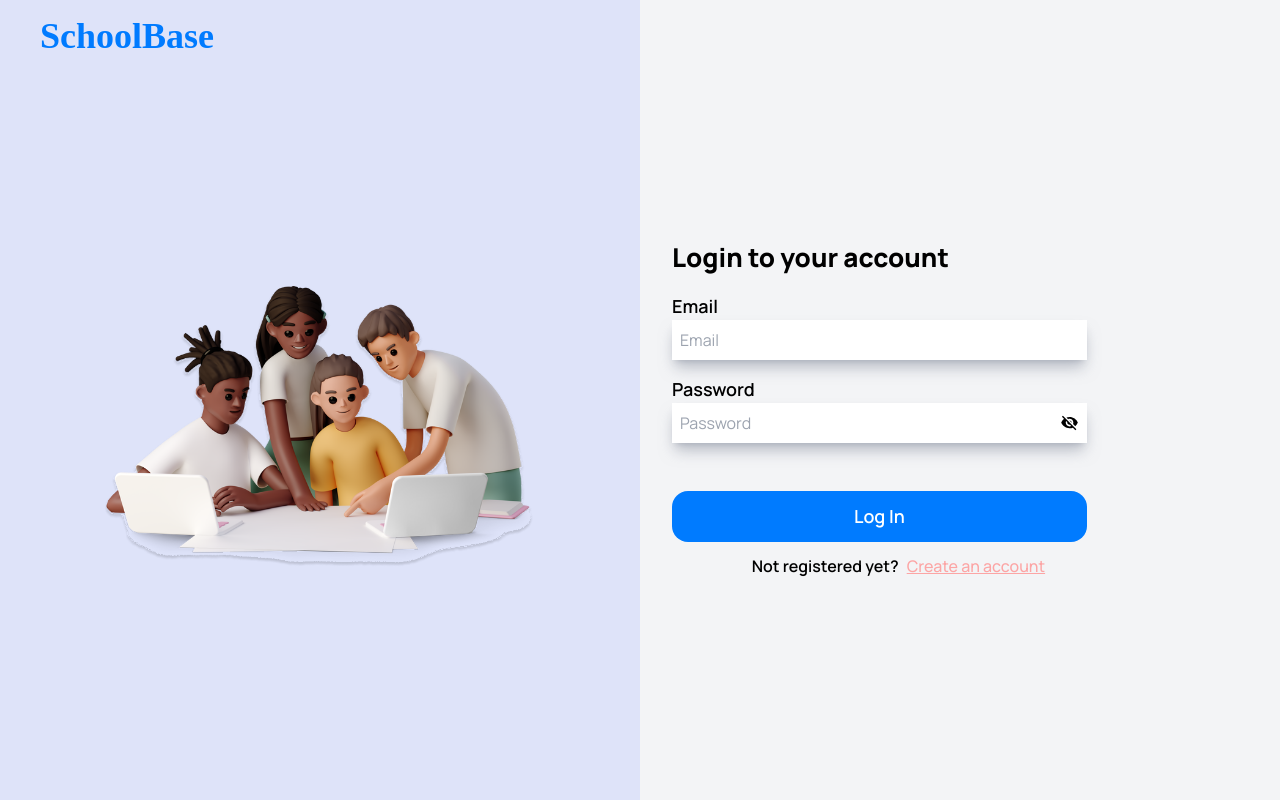
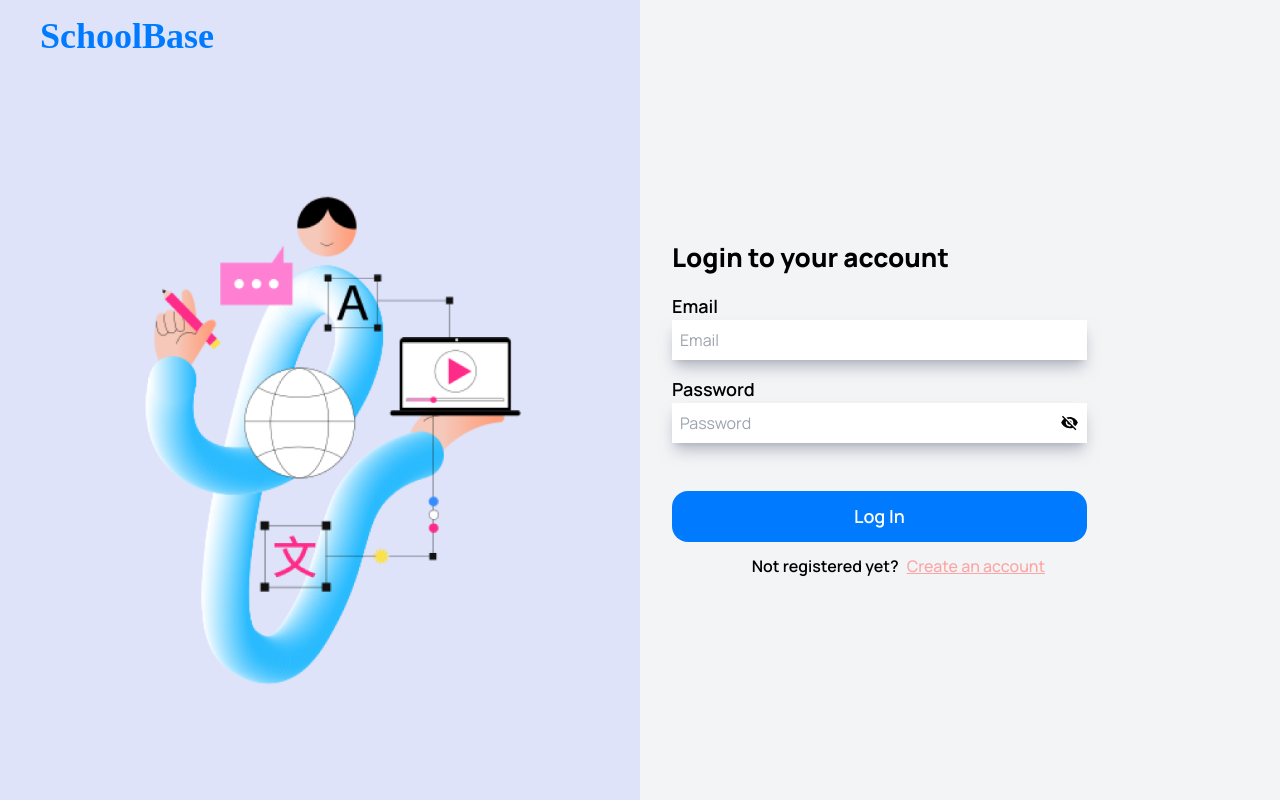
Before and after one commit to claire256/SchoolBaseProject, a React (Vite) app: page /get-started/teacher/signin in a window 1280 px wide. Built offline with nearby package versions, Linux system fonts and the light colour scheme.

Commit message:
fixchanged login img

```diff
--- a/src/assets/index.js
+++ b/src/assets/index.js
@@ -41,6 +41,7 @@ import studentImg from '../assets/images/avatar-4.png'
 import colleaguesDiscussing from "../assets/images/colleaguesdiscussing.svg";
 import Arrowdown from "../assets/images/Arrowdown.svg";
 import imageicon from "../assets/images/imageicon.svg";
+import loginImg from "../assets/images/loginImg.png";
 
 export {
   schoolbaseLogo,
@@ -85,5 +86,6 @@ export {
   studentImg,
   colleaguesDiscussing,
   Arrowdown,
-  imageicon
+  imageicon,
+  loginImg
 };
--- a/src/pages/web-site/teachersOnboading/SignInPage.jsx
+++ b/src/pages/web-site/teachersOnboading/SignInPage.jsx
@@ -1,6 +1,6 @@
 import React, { useState } from "react";
 import { Link } from "react-router-dom";
-import { signupImg } from "../../../assets";
+import { loginImg } from "../../../assets";
 import { IoMdEye, IoMdEyeOff } from "react-icons/io";
 
 const SignInPage = () => {
@@ -17,7 +17,7 @@ const SignInPage = () => {
           </h1>
         </Link>
         <div className=" flex justify-center items-center h-full px-8">
-          <img src={signupImg} alt="SignUp" className="w-3/4" />
+          <img src={loginImg} alt="SignUp" className="w-3/4" />
         </div>
       </div>
       <form className="w-full lgss:w-1/2 flex flex-col justify-center items-start px-8">
```
Also changed, not shown: src/assets/images/loginImg.png (added).
